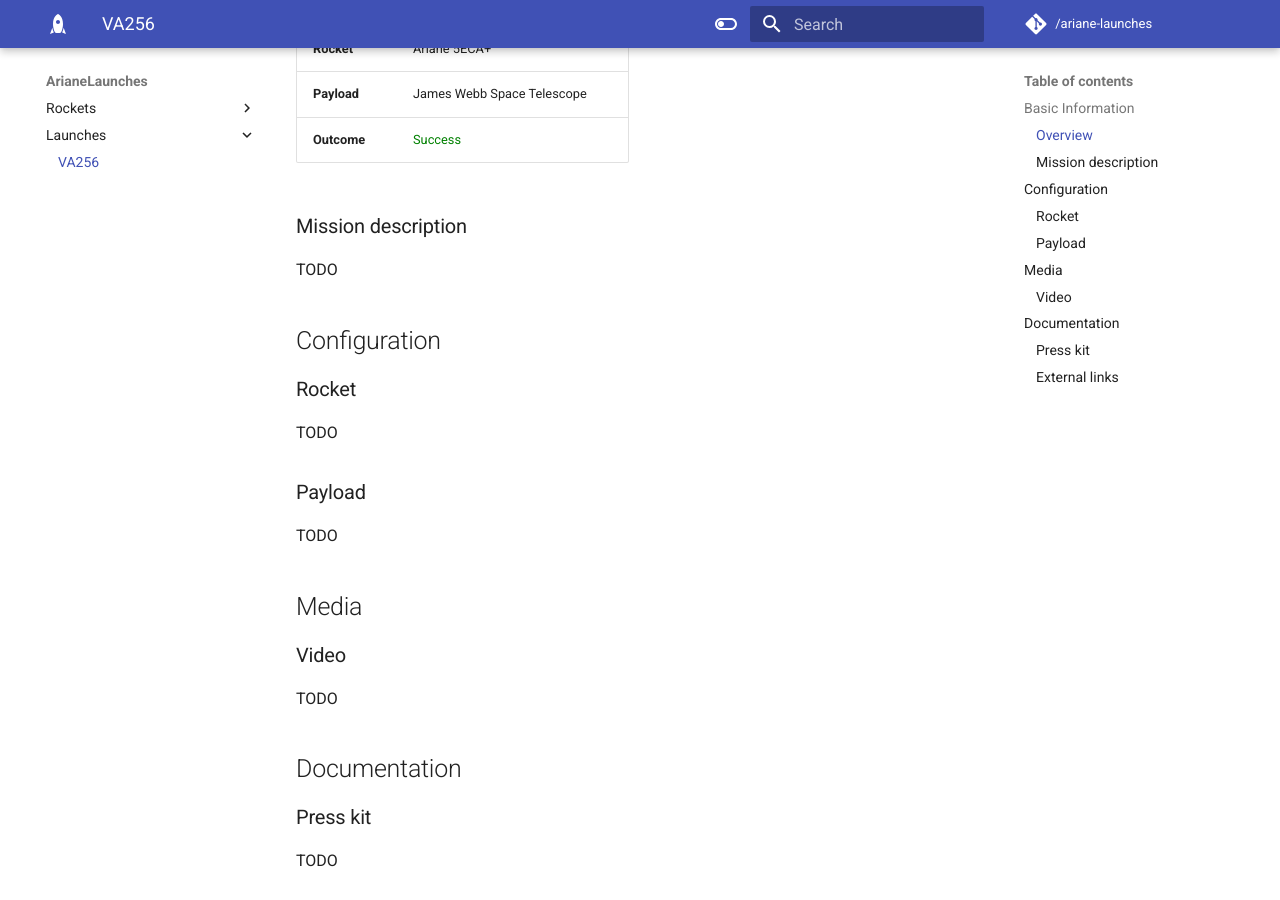
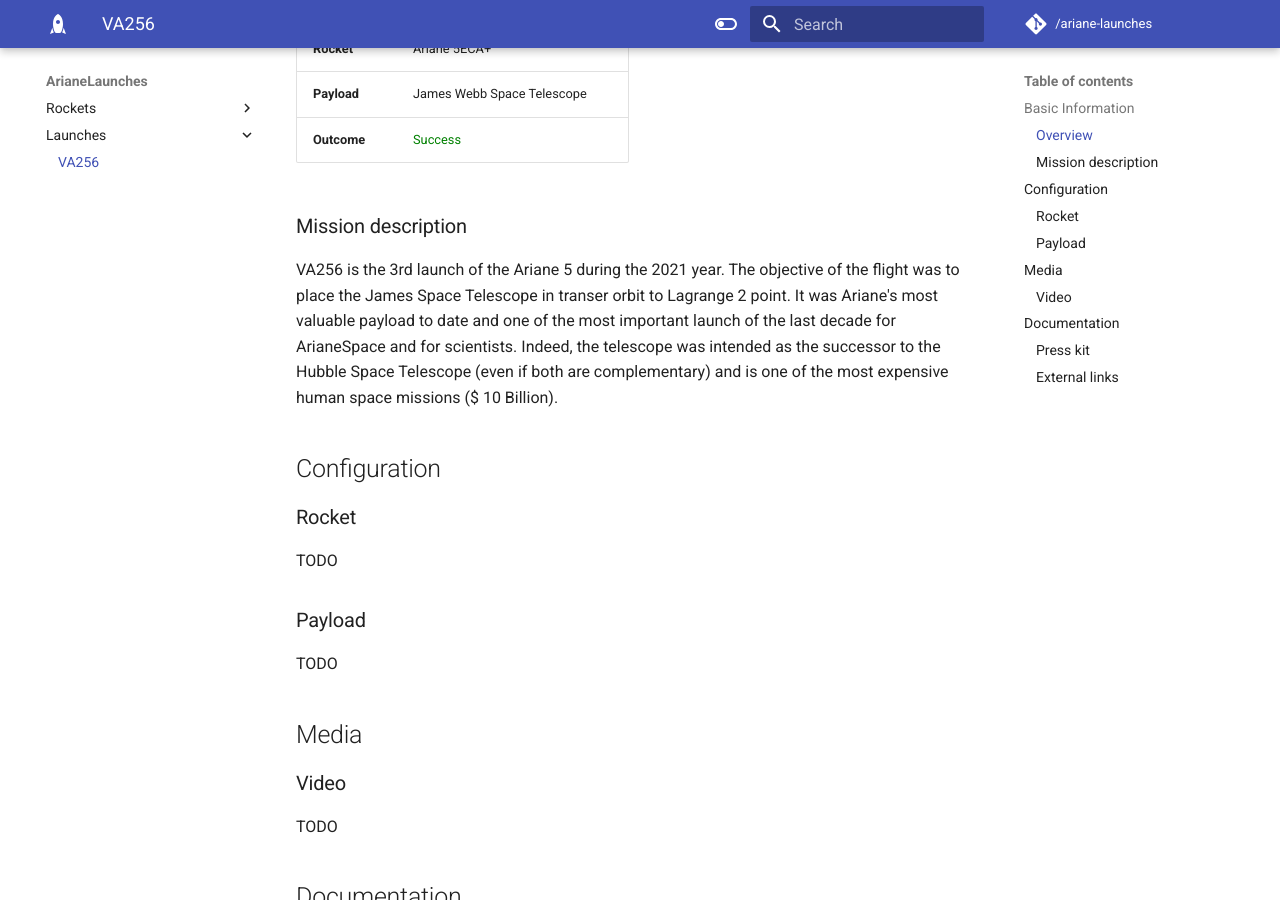
Before and after one commit to kbrault/ariane-launches, an MkDocs documentation site: the page built from docs/launch/va256.md, in a window 1280 px wide and 900 px high, scrolled down 387 px. Built offline with MkDocs 1.6.1 and Material for MkDocs 9.7.7, drawn with Linux system fonts in a browser that asks for light colours; comment, search, counter and statistics services are not loaded.

Commit message:
Update va256.md

```diff
--- a/docs/launch/va256.md
+++ b/docs/launch/va256.md
@@ -14,7 +14,7 @@
 | **Outcome** | <span style="color:green">Success</span> |
 
 ### Mission description
-TODO
+VA256 is the 3rd launch of the Ariane 5 during the 2021 year. The objective of the flight was to place the James Space Telescope in transer orbit to Lagrange 2 point. It was Ariane's most valuable payload to date and one of the most important launch of the last decade for ArianeSpace and for scientists. Indeed, the telescope was intended as the successor to the Hubble Space Telescope (even if both are complementary) and is one of the most expensive human space missions ($ 10 Billion).
 ## Configuration
 ### Rocket
 TODO
```
